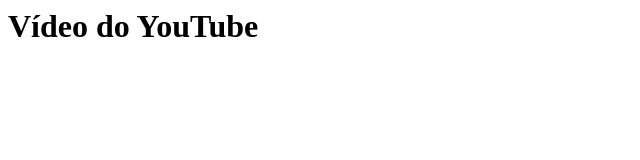
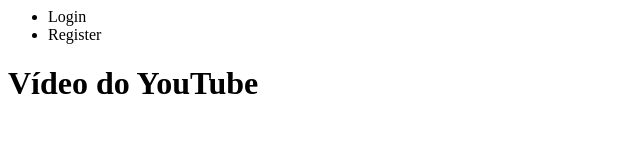
Before and after one commit to consoleclass/aula-sobre-git, a plain HTML site: page index.html in a window 1280 px wide. Shown: the whole page, without its empty margins (0-640 px from the left). Drawn offline with Linux system fonts and the light colour scheme.

Commit message:
adicionando links de login e register no header

```diff
--- a/index.html
+++ b/index.html
@@ -4,6 +4,16 @@
     </head>
 
     <body>
+        <header>
+            <ul>
+                <li>
+                    Login
+                </li>
+                <li>
+                    Register
+                </li>
+            </ul>
+        </header>
         <div>
             <h1>
                 Vídeo do YouTube
```
